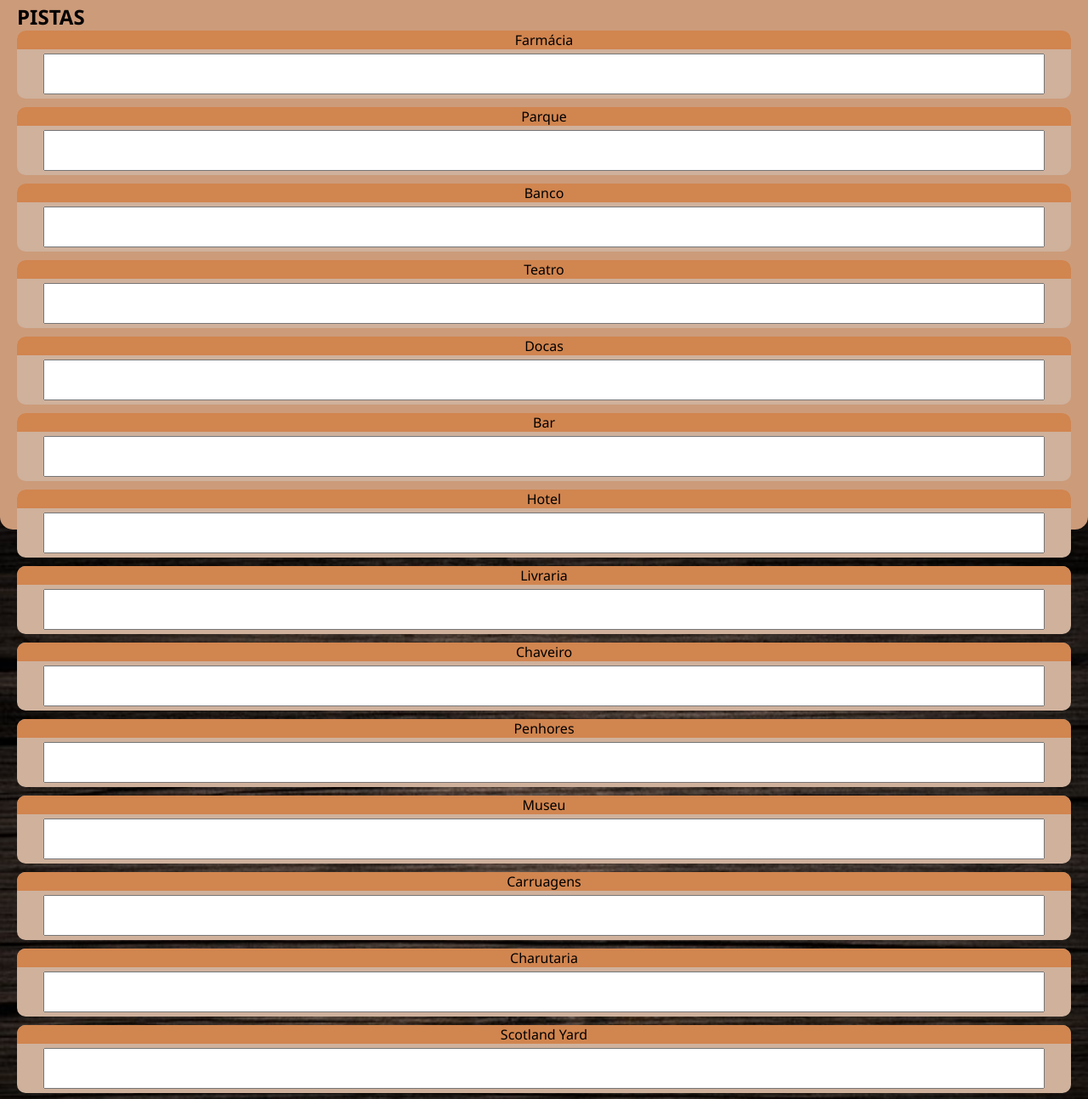
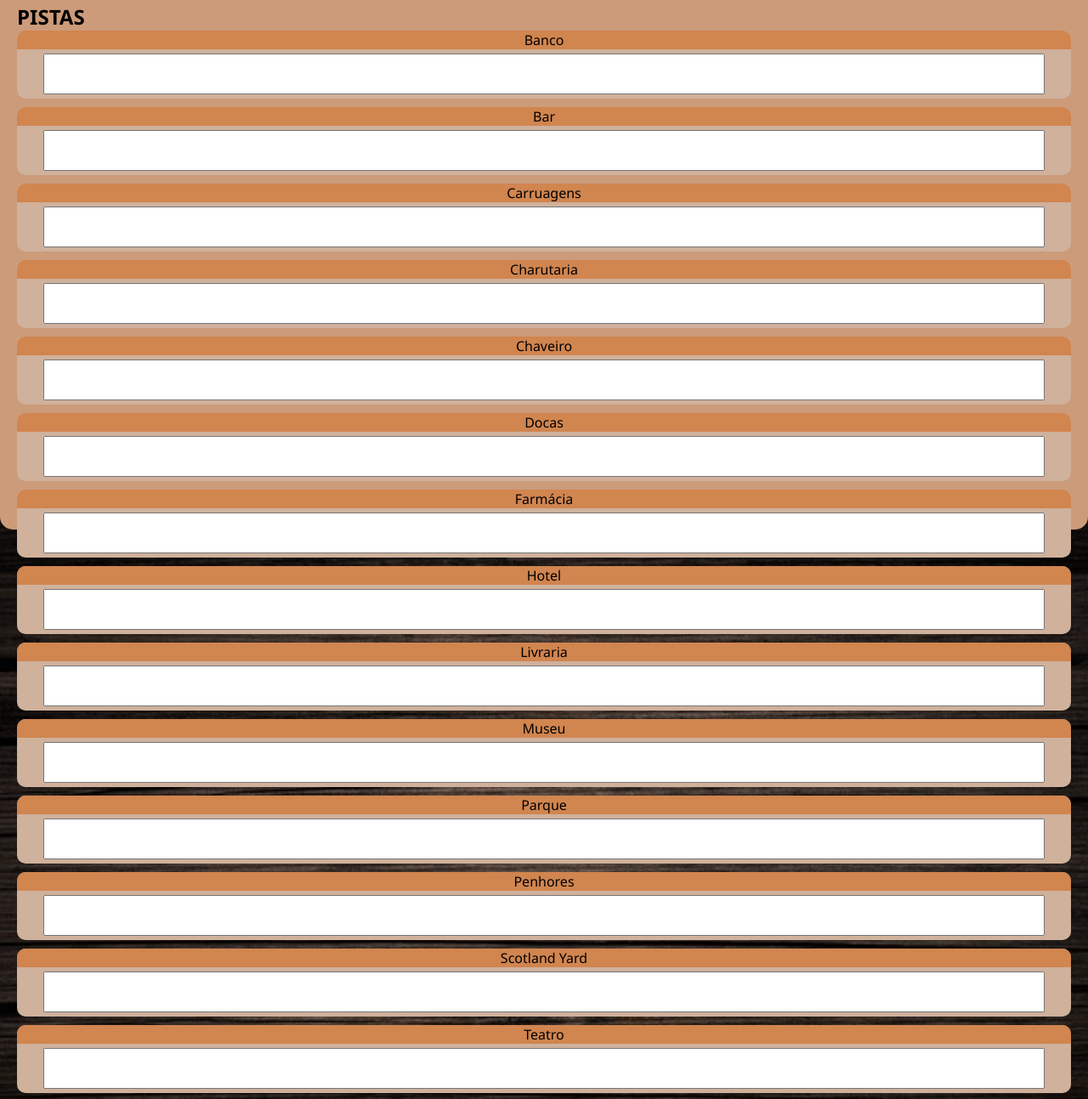
Before and after one commit to PauloPinto87/caderneta-holmes, a plain HTML site: page index.html in a window 1280 px wide. Shown: the part 177-1470 px from the top of the page at 85% size. Drawn offline with Linux system fonts and the light colour scheme.

Commit message:
Adicionado mostrar/esconde em todos os locais de pistas e ordenado alfabetimente

```diff
--- a/assets/javascript/scripts.js
+++ b/assets/javascript/scripts.js
@@ -1,8 +1,8 @@
+
+
 function consultar(posicao) {
     let pistaBox = document.getElementsByClassName('pistas-box')
     let textAreaPistaBox = pistaBox[posicao].childNodes[3]
 
     console.log(textAreaPistaBox.classList.toggle('textarea-none'))
-
-
 }
--- a/index.html
+++ b/index.html
@@ -20,61 +20,62 @@
             <h2>PISTAS</h2>
             <div class="container-pistas-box" >
                 <div class="pistas-box">
-                    <label for="pista-farmacia" onclick="consultar(0)">Farmácia</label>
+                    <label for="pista-banco" onclick="consultar(0)">Banco</label>
+                    <textarea type="text" id="pista-banco"></textarea>
+                </div>
+                <div class="pistas-box">
+                    <label for="pista-bar" onclick="consultar(1)">Bar</label>
+                    <textarea type="text" id="pista-bar"></textarea>
+                </div>
+                <div class="pistas-box">
+                    <label for="pista-carruagens" onclick="consultar(2)">Carruagens</label>
+                    <textarea type="text" id="pista-carruagens"></textarea>
+                </div>
+                <div class="pistas-box">
+                    <label for="pista-charutaria" onclick="consultar(3)">Charutaria</label>
+                    <textarea type="text" id="pista-charutaria"></textarea>
+                </div>
+                <div class="pistas-box">
+                    <label for="pista-chaveiro" onclick="consultar(4)">Chaveiro</label>
+                    <textarea type="text" id="pista-chaveiro"></textarea>
+                </div>
+                <div class="pistas-box">
+                    <label for="pista-docas" onclick="consultar(5)">Docas</label>
+                    <textarea type="text" id="pista-docas"></textarea>
+                </div>
+                <div class="pistas-box">
+                    <label for="pista-farmacia" onclick="consultar(6)">Farmácia</label>
                     <textarea type="text" id="pista-farmacia"></textarea>
                 </div>
                 <div class="pistas-box">
-                    <label for="pista-parque" onclick="consultar(1)">Parque</label>
+                    <label for="pista-hotel" onclick="consultar(7)">Hotel</label>
+                    <textarea type="text" id="pista-hotel"></textarea>
+                </div>
+                <div class="pistas-box">
+                    <label for="pista-livraria" onclick="consultar(8)">Livraria</label>
+                    <textarea type="text" id="pista-livraria"></textarea>
+                </div>
+                <div class="pistas-box">
+                    <label for="pista-museu" onclick="consultar(9)">Museu</label>
+                    <textarea type="text" id="pista-museu"></textarea>
+                </div>
+                <div class="pistas-box">
+                    <label for="pista-parque" onclick="consultar(10)">Parque</label>
                     <textarea type="text" id="pista-parque"></textarea>
                 </div>
                 <div class="pistas-box">
-                    <label for="pista-banco" onclick="consultar(2)">Banco</label>
-                    <textarea type="text" id="pista-banco"></textarea>
-                </div>
-                <div class="pistas-box">
-                    <label for="pista-teatro" onclick="consultar(3)">Teatro</label>
-                    <textarea type="text" id="pista-teatro"></textarea>
-                </div>
-                <div class="pistas-box">
-                    <label for="pista-docas" onclick="consultar(4)">Docas</label>
-                    <textarea type="text" id="pista-docas"></textarea>
-                </div>
-                <div class="pistas-box">
-                    <label for="pista-bar">Bar</label>
-                    <textarea type="text" id="pista-bar"></textarea>
-                </div>
-                <div class="pistas-box">
-                    <label for="pista-hotel">Hotel</label>
-                    <textarea type="text" id="pista-hotel"></textarea>
-                </div>
-                <div class="pistas-box">
-                    <label for="pista-livraria">Livraria</label>
-                    <textarea type="text" id="pista-livraria"></textarea>
-                </div>
-                <div class="pistas-box">
-                    <label for="pista-chaveiro">Chaveiro</label>
-                    <textarea type="text" id="pista-chaveiro"></textarea>
-                </div>
-                <div class="pistas-box">
-                    <label for="pista-penhores">Penhores</label>
+                    <label for="pista-penhores" onclick="consultar(11)">Penhores</label>
                     <textarea type="text" id="pista-penhores"></textarea>
                 </div>
                 <div class="pistas-box">
-                    <label for="pista-museu">Museu</label>
-                    <textarea type="text" id="pista-museu"></textarea>
+                    <label for="pista-scotland_yard" onclick="consultar(12)">Scotland Yard</label>
+                    <textarea type="text" id="pista-scotland_yard"></textarea>
                 </div>
                 <div class="pistas-box">
-                    <label for="pista-carruagens">Carruagens</label>
-                    <textarea type="text" id="pista-carruagens"></textarea>
+                    <label for="pista-teatro" onclick="consultar(13)">Teatro</label>
+                    <textarea type="text" id="pista-teatro"></textarea>
                 </div>
-                <div class="pistas-box">
-                    <label for="pista-charutaria">Charutaria</label>
-                    <textarea type="text" id="pista-charutaria"></textarea>
-                </div>
-                <div class="pistas-box">
-                    <label for="pista-scotland_yard">Scotland Yard</label>
-                    <textarea type="text" id="pista-scotland_yard"></textarea>
-                </div>
+
             </div>
             <footer class="container-solucoes">
                 <div class="solucoes-box">
```
